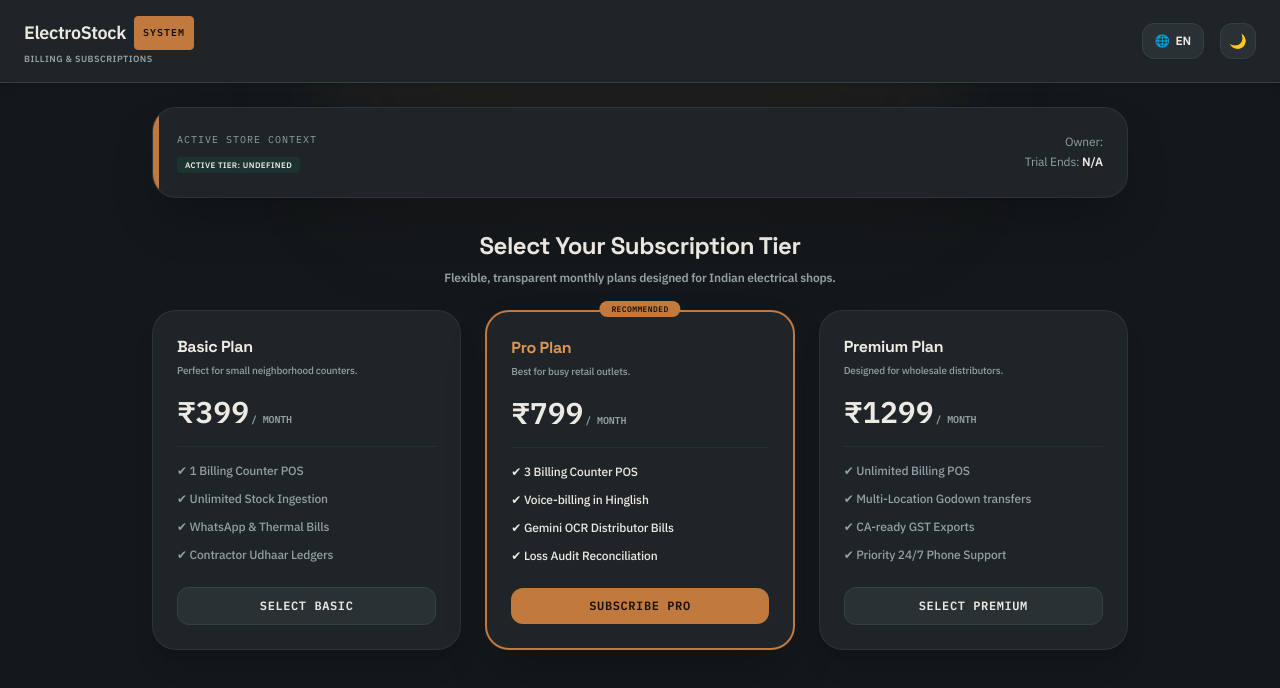
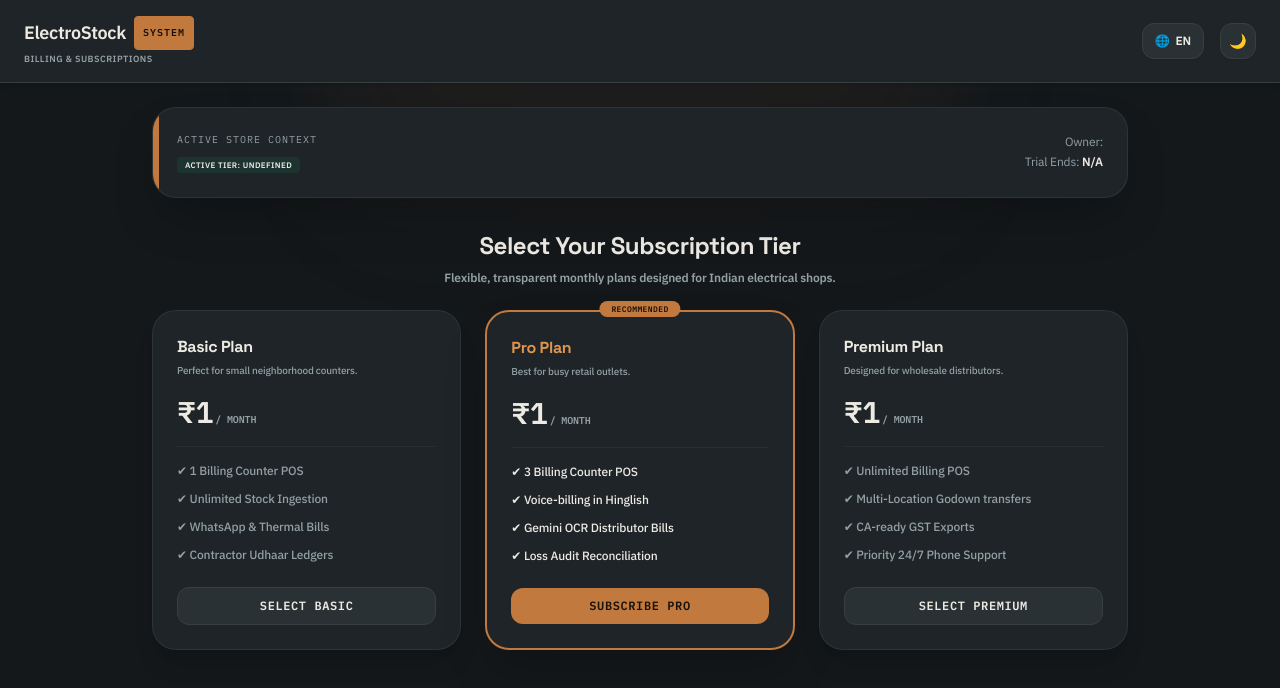
Before and after one commit to uniyalmanas/Electric-Shop, a Next.js app: page /owner/billing in a window 1280 px wide. Shown: the top 688 px of the page. Built offline with nearby package versions, Linux system fonts and the light colour scheme; no server answers.

Commit message:
test: set billing plan prices to Rs 1 for live payment checks

```diff
--- a/app/owner/billing/page.tsx
+++ b/app/owner/billing/page.tsx
@@ -235,7 +235,7 @@ export default function BillingPage() {
                   <p className="text-[10px] text-[#93A0A3] font-medium mt-1">Perfect for small neighborhood counters.</p>
                 </div>
                 <div className="flex items-baseline gap-0.5 border-b border-[#38403F]/40 pb-4">
-                  <span className="text-3xl font-black text-[#EDEAE3]">₹399</span>
+                  <span className="text-3xl font-black text-[#EDEAE3]">₹1</span>
                   <span className="text-[10px] text-[#93A0A3] font-bold font-mono">/ MONTH</span>
                 </div>
                 <ul className="space-y-3 text-xs text-[#93A0A3] font-medium">
@@ -246,7 +246,7 @@ export default function BillingPage() {
                 </ul>
               </div>
               <button
-                onClick={() => handleCheckout('basic', 399)}
+                onClick={() => handleCheckout('basic', 1)}
                 disabled={submitting}
                 className="mt-6 w-full bg-[#2A3135] hover:bg-[#38403F] border border-[#38403F] text-[#EDEAE3] font-bold py-2.5 rounded-xl text-xs font-mono tracking-wider transition-colors disabled:opacity-50 cursor-pointer"
               >
@@ -265,7 +265,7 @@ export default function BillingPage() {
                   <p className="text-[10px] text-[#93A0A3] font-medium mt-1">Best for busy retail outlets.</p>
                 </div>
                 <div className="flex items-baseline gap-0.5 border-b border-[#38403F]/40 pb-4">
-                  <span className="text-3xl font-black text-[#EDEAE3]">₹799</span>
+                  <span className="text-3xl font-black text-[#EDEAE3]">₹1</span>
                   <span className="text-[10px] text-[#93A0A3] font-bold font-mono">/ MONTH</span>
                 </div>
                 <ul className="space-y-3 text-xs text-[#EDEAE3] font-medium">
@@ -276,7 +276,7 @@ export default function BillingPage() {
                 </ul>
               </div>
               <button
-                onClick={() => handleCheckout('pro', 799)}
+                onClick={() => handleCheckout('pro', 1)}
                 disabled={submitting}
                 className="mt-6 w-full bg-[#C1793D] hover:bg-[#E0954F] text-[#1a120a] font-bold py-2.5 rounded-xl text-xs font-mono tracking-wider transition-colors disabled:opacity-50 cursor-pointer"
               >
@@ -292,7 +292,7 @@ export default function BillingPage() {
                   <p className="text-[10px] text-[#93A0A3] font-medium mt-1">Designed for wholesale distributors.</p>
                 </div>
                 <div className="flex items-baseline gap-0.5 border-b border-[#38403F]/40 pb-4">
-                  <span className="text-3xl font-black text-[#EDEAE3]">₹1299</span>
+                  <span className="text-3xl font-black text-[#EDEAE3]">₹1</span>
                   <span className="text-[10px] text-[#93A0A3] font-bold font-mono">/ MONTH</span>
                 </div>
                 <ul className="space-y-3 text-xs text-[#93A0A3] font-medium">
@@ -303,7 +303,7 @@ export default function BillingPage() {
                 </ul>
               </div>
               <button
-                onClick={() => handleCheckout('premium', 1299)}
+                onClick={() => handleCheckout('premium', 1)}
                 disabled={submitting}
                 className="mt-6 w-full bg-[#2A3135] hover:bg-[#38403F] border border-[#38403F] text-[#EDEAE3] font-bold py-2.5 rounded-xl text-xs font-mono tracking-wider transition-colors disabled:opacity-50 cursor-pointer"
               >
```
